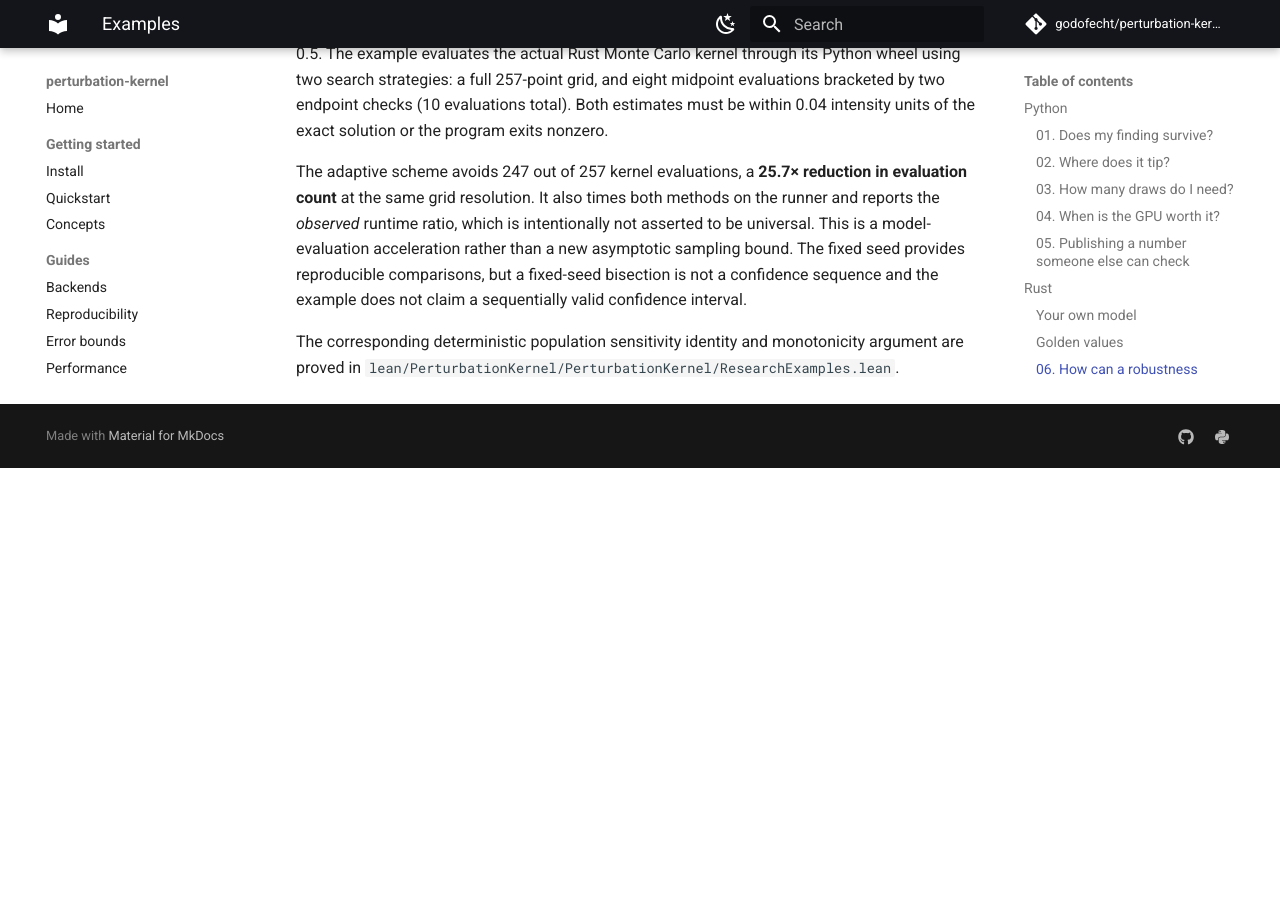
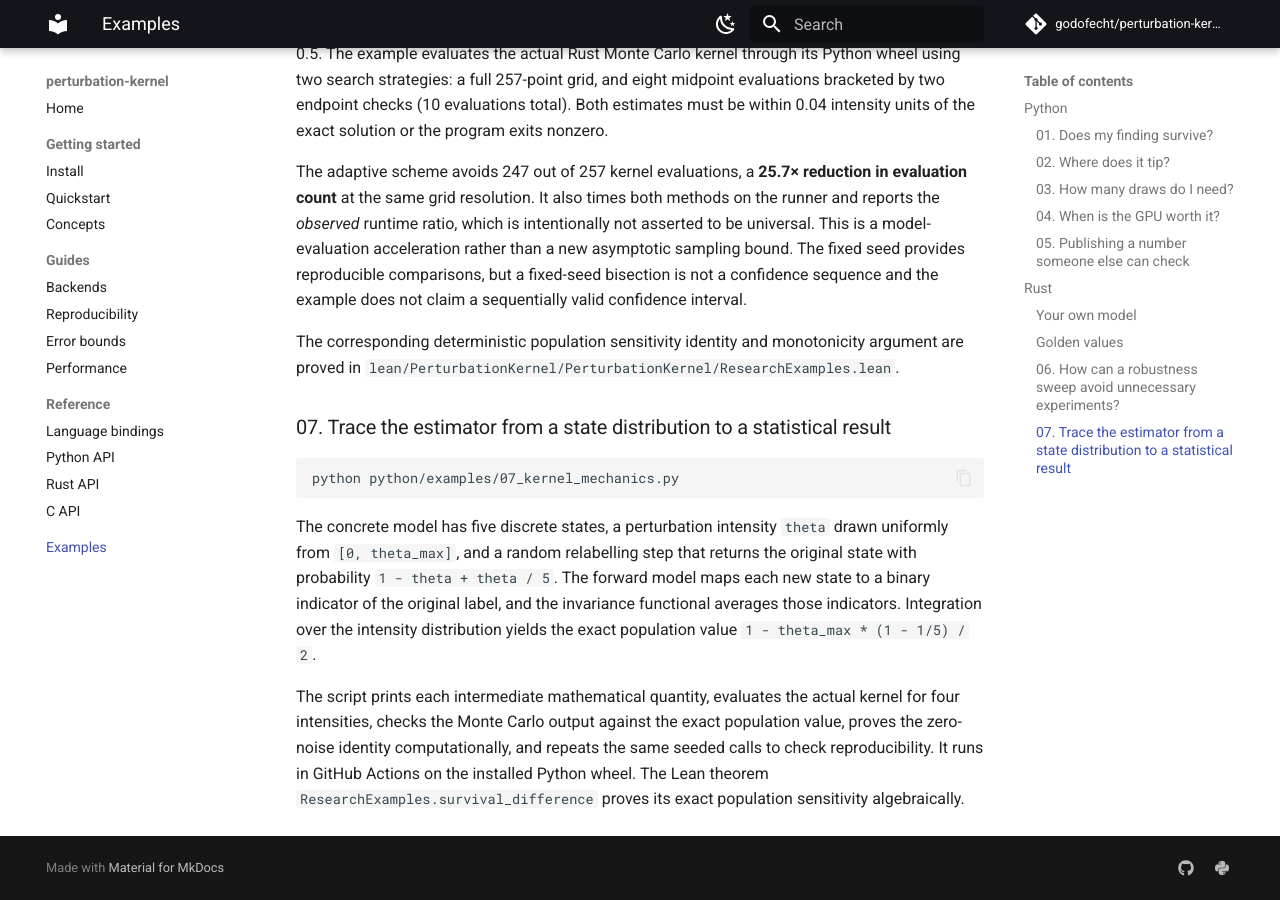
Before and after one commit to godofecht/perturbation-kernel, an MkDocs documentation site: the page built from docs/examples.md, in a window 1280 px wide and 900 px high, scrolled down 4053 px. Built offline with MkDocs 1.6.1 and Material for MkDocs 9.7.7, drawn with Linux system fonts in a browser that asks for light colours; comment, search, counter and statistics services are not loaded; before the commit the page ends 4521 px from its top, so only the background shows below that.

Commit message:
docs: include full statistical estimator walkthrough

````diff
--- a/docs/examples.md
+++ b/docs/examples.md
@@ -227,3 +227,26 @@ confidence interval.
 The corresponding deterministic population sensitivity identity and
 monotonicity argument are proved in
 `lean/PerturbationKernel/PerturbationKernel/ResearchExamples.lean`.
+
+### 07. Trace the estimator from a state distribution to a statistical result
+
+```bash
+python python/examples/07_kernel_mechanics.py
+```
+
+The concrete model has five discrete states, a perturbation intensity
+`theta` drawn uniformly from `[0, theta_max]`, and a random relabelling
+step that returns the original state with probability
+`1 - theta + theta / 5`. The forward model maps each new state to a
+binary indicator of the original label, and the invariance functional
+averages those indicators. Integration over the intensity distribution
+yields the exact population value
+`1 - theta_max * (1 - 1/5) / 2`.
+
+The script prints each intermediate mathematical quantity, evaluates the
+actual kernel for four intensities, checks the Monte Carlo output against
+the exact population value, proves the zero-noise identity computationally,
+and repeats the same seeded calls to check reproducibility. It runs in
+GitHub Actions on the installed Python wheel. The Lean theorem
+`ResearchExamples.survival_difference` proves its exact population
+sensitivity algebraically.
````
